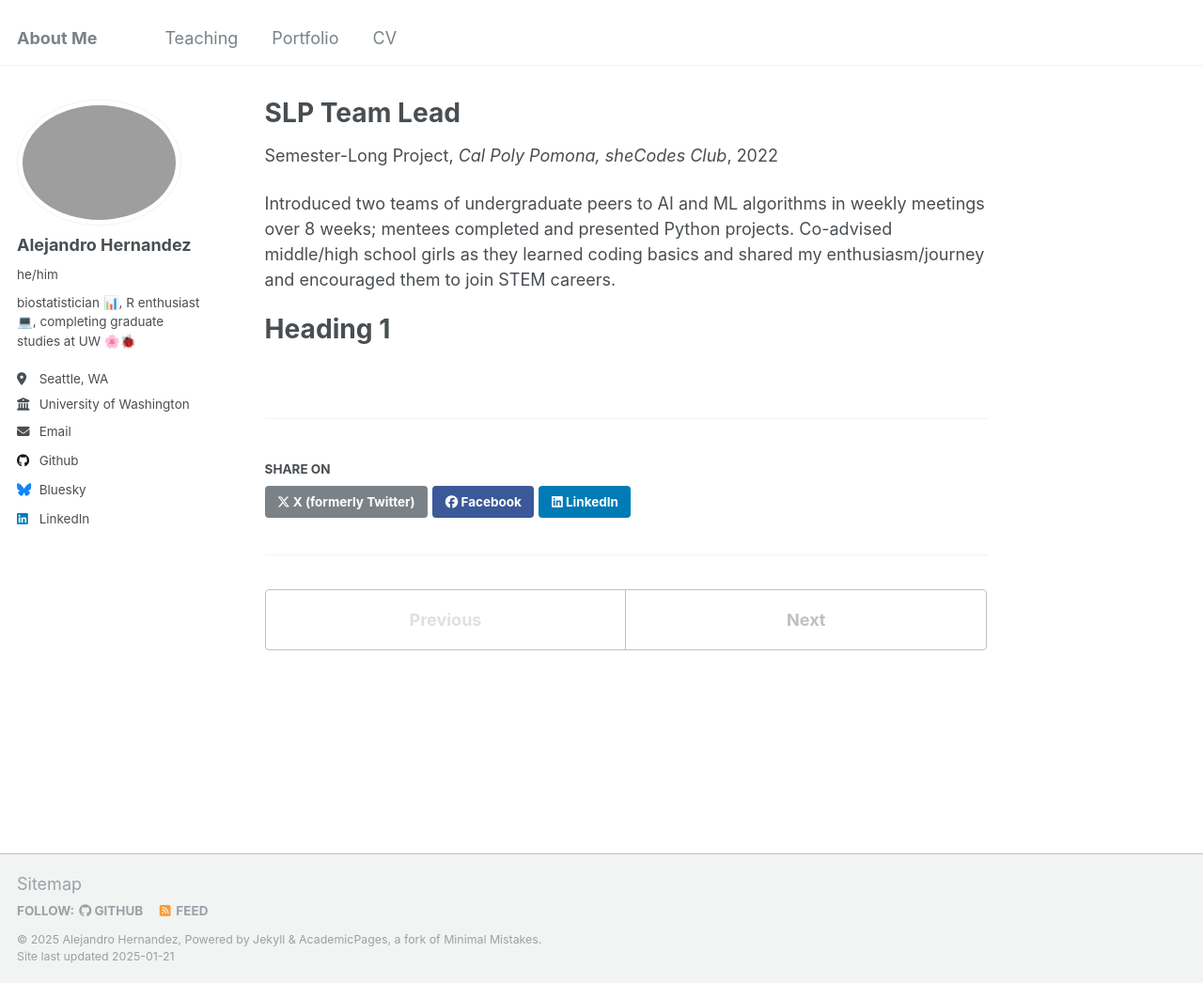
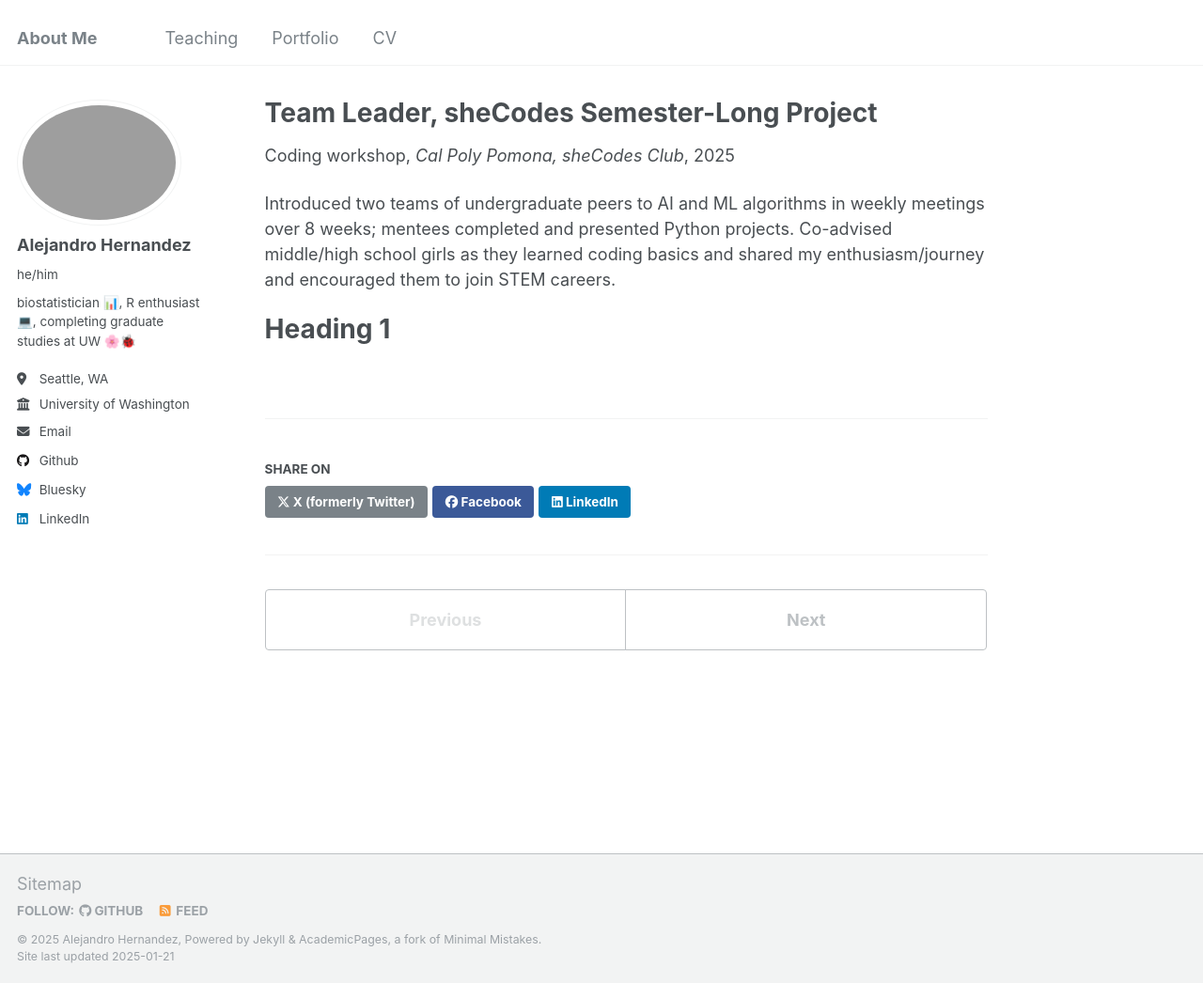
Before and after one commit to alejandroh3005/alejandroh3005.github.io, a Jekyll site: the page built from _teaching/slp.md, in a window 1280 px wide and 1046 px high. Shown: the whole window at 94% size. Built offline with Jekyll 4.4.1, drawn with Linux system fonts in a browser that asks for light colours.

Commit message:
Update slp.md

```diff
--- a/_teaching/slp.md
+++ b/_teaching/slp.md
@@ -1,10 +1,9 @@
 ---
-title: "SLP Team Lead"
+title: "Team Leader, sheCodes Semester-Long Project"
 collection: teaching
-type: "Semester-Long Project"
+type: "Coding workshop"
 permalink: /teaching/slp
 venue: "Cal Poly Pomona, sheCodes Club"
-date: 2022-01-01
 location: "Pomona, USA"
 ---
 
```
